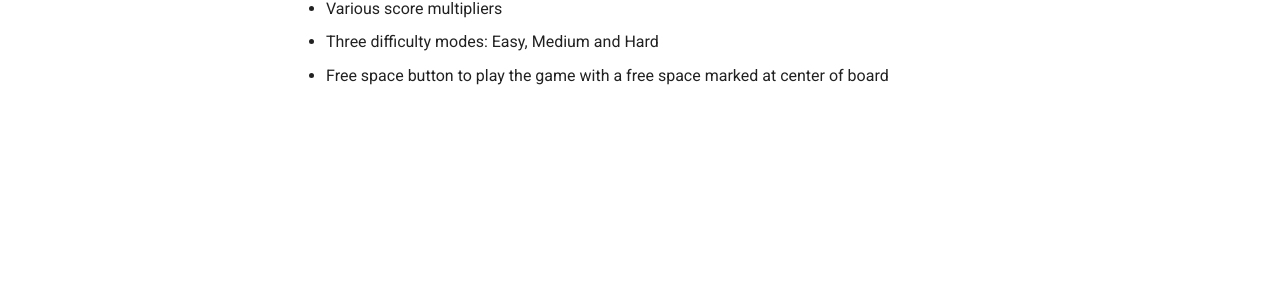
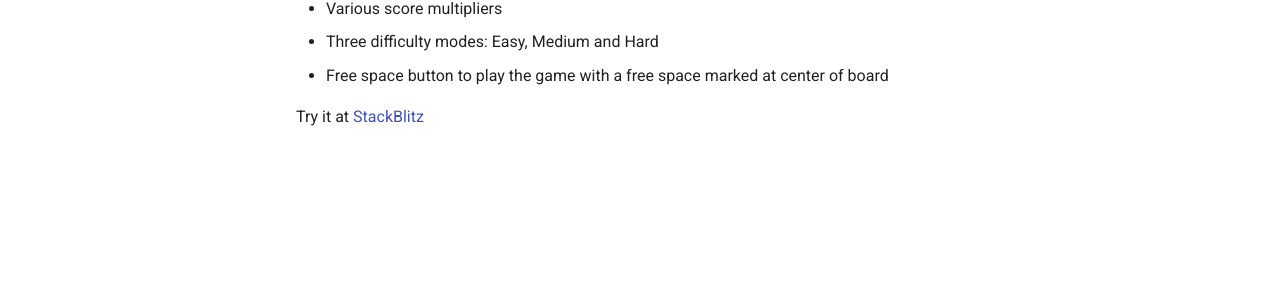
Before and after one commit to lulunac27a/bingo-game-with-score, an MkDocs documentation site: the page built from docs/index.md, in a window 1280 px wide. Shown: the part 384-684 px from the top of the page. Built offline with MkDocs 1.6.1 and Material for MkDocs 9.7.7, drawn with Linux system fonts in a browser that asks for light colours; comment, search, counter and statistics services are not loaded.

Commit message:
Update docs

```diff
--- a/docs/index.md
+++ b/docs/index.md
@@ -11,3 +11,5 @@ but gets more points.
 - Various score multipliers
 - Three difficulty modes: Easy, Medium and Hard
 - Free space button to play the game with a free space marked at center of board
+
+Try it at [StackBlitz](https://stackblitz.com/edit/lulunac27a-bingo-game-with-score)
```
Also changed, not shown: README.md (+2 -0 lines).
